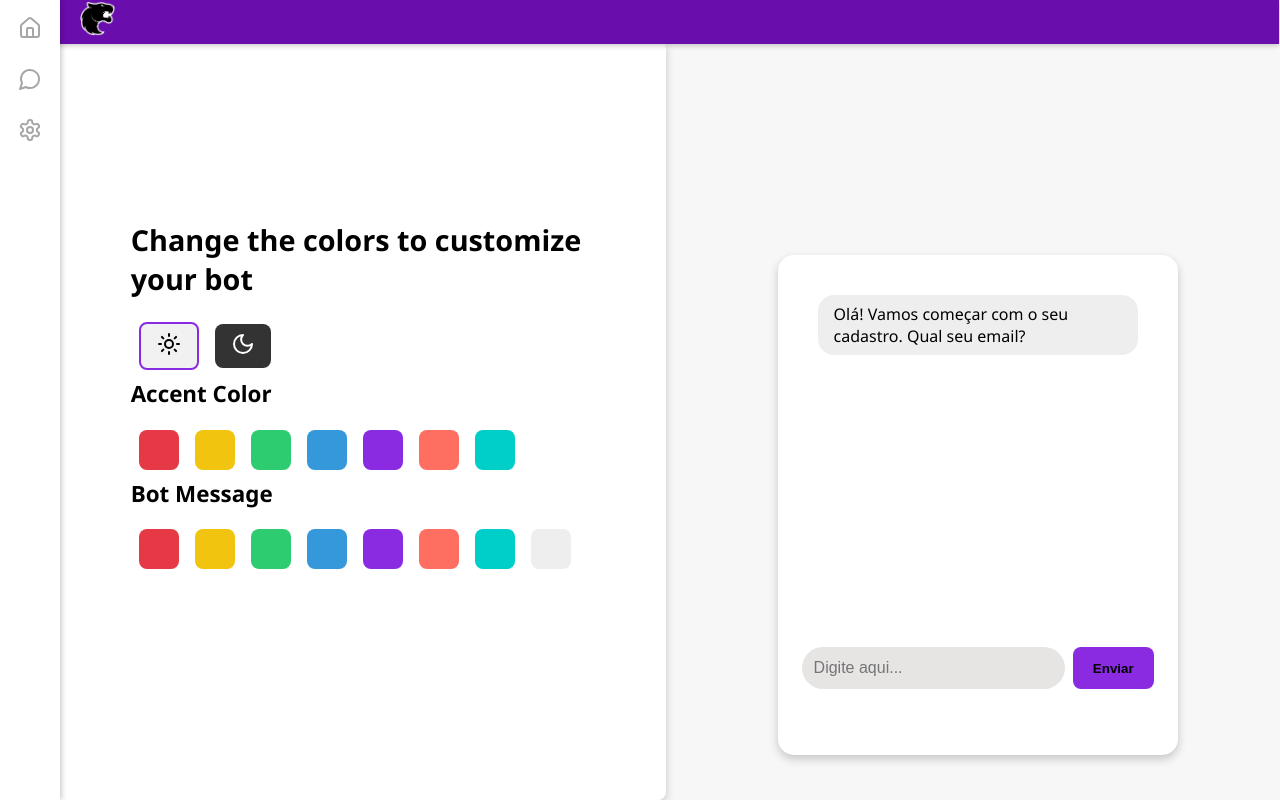
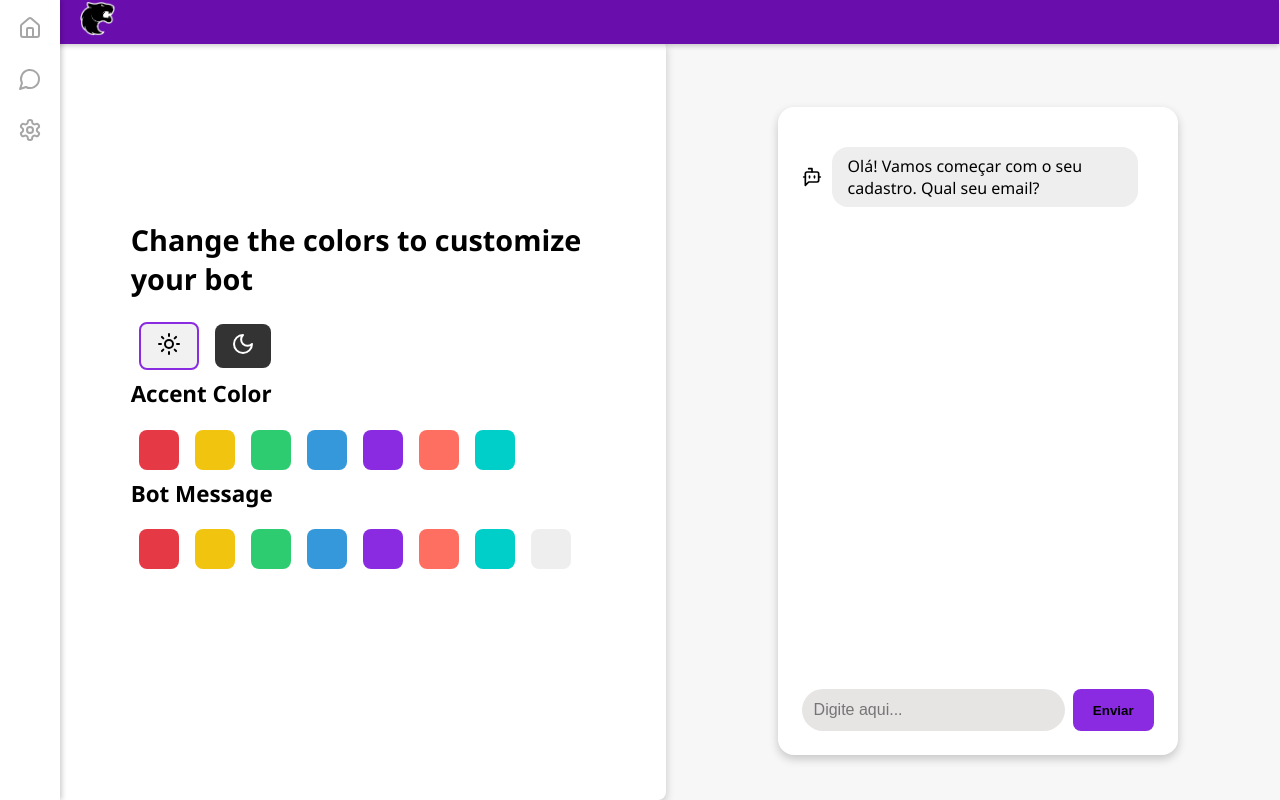
Before and after one commit to Lucassml-boop/FuriaChatBot, a React (Vite) app: page / in a window 1280 px wide. Built offline with nearby package versions, Linux system fonts and the light colour scheme.

Commit message:
Adição do icone do chat e melhora no tamanho do chat

```diff
--- a/src/components/Chat/Chat.tsx
+++ b/src/components/Chat/Chat.tsx
@@ -1,4 +1,5 @@
 import { useState, useEffect, FormEvent, useRef } from 'react';
+import { BotMessageSquare } from 'lucide-react';
 import ChatOptions from './ChatOptions';
 import '../../styles/Chat.scss';
 
@@ -155,6 +156,7 @@ const Chat = () => {
       <div className="chat_messages">
       {messages.map((msg, index) => (
   <p key={index} className={msg.sender === 'bot' ? 'chat_bot' : 'chat_user'}>
+    {msg.sender === 'bot' && <BotMessageSquare size={20} className="chat_bot_icon" />}
     {typeof msg.text === 'string' ? (
       msg.text.split('\n').map((line, i) => (
         <span key={i}>
--- a/src/styles/Chat.scss
+++ b/src/styles/Chat.scss
@@ -2,11 +2,12 @@
 @use 'sass:color';
 
 .chat {
+  display: flex;
   background-color: var(--bg-color);
   border-radius: 1rem;
   padding: 1.5rem;
   max-width: 400px;
-  height: 500px;
+  height: 81%;
   width: 100%;
   display: flex;
   flex-direction: column;
@@ -15,15 +16,29 @@
   position: fixed;
   bottom: 45px;
   right: 8%;
+  justify-content: space-between;
 
   .chat_bot {
+  align-items: center;
+  gap: 0.5rem;
   background-color: var(--bot-message-bg);
   color: #000;
   padding: 0.5rem 1rem;
   border-radius: 1rem;
   margin-bottom: 0.5rem;
-    display: inline-block;
   align-self: flex-start;
+  position: relative;
+  overflow: visible;
+
+  .chat_bot_icon {
+      position: absolute;
+      left: -30px;
+      top: 50%;
+      transform: translateY(-50%);
+      color: var(--text-color);
+      width: 20px;
+      height: 20px;
+  }
 
     &.loading {
       display: flex;
@@ -64,10 +79,11 @@
     border-radius: 0.5rem;
     padding: 1rem;
     color: var(--bg-color);
-    max-height: calc(100% - 100px);
+    max-height: calc(100% - 150px);
     overflow-y: auto;
     display: flex;
     flex-direction: column;
+    padding-left: 30px;
 
     a {
       color: var(--text-color);
```
Lines whose indentation alone changed are shown as unchanged.
